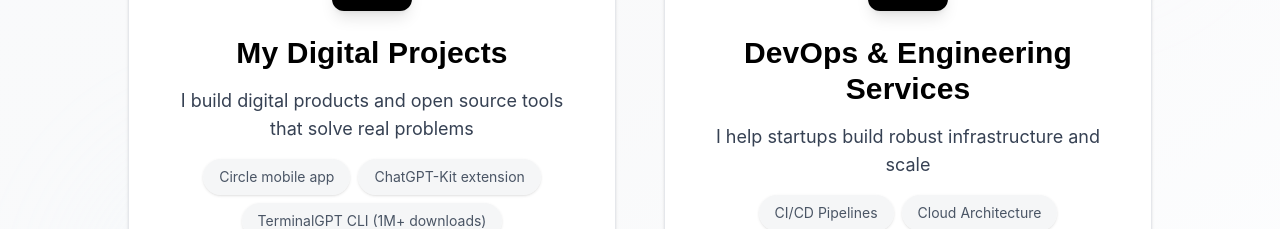
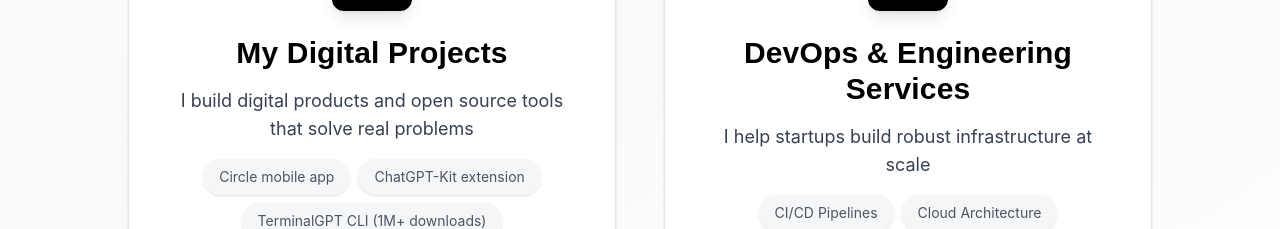
Before and after one commit to adamyodinsky/adam-solutions-website, a React (Vite) app: page / in a window 1280 px wide. Shown: the part 1340-1569 px from the top of the page. Built offline with nearby package versions, Linux system fonts and the light colour scheme.

Commit message:
fix copy

```diff
--- a/src/pages/home.tsx
+++ b/src/pages/home.tsx
@@ -217,7 +217,7 @@ export function HomePage() {
                     DevOps & Engineering Services
                   </h3>
                   <p className="text-lg text-gray-700">
-                    I help startups build robust infrastructure and scale
+                    I help startups build robust infrastructure at scale
                   </p>
                   <div className="flex flex-wrap justify-center gap-2 text-sm text-gray-600">
                     <span className="bg-gray-100/80 px-4 py-2 rounded-full shadow-sm hover:shadow-md hover:bg-gray-200/80 transition-all duration-200">
```
